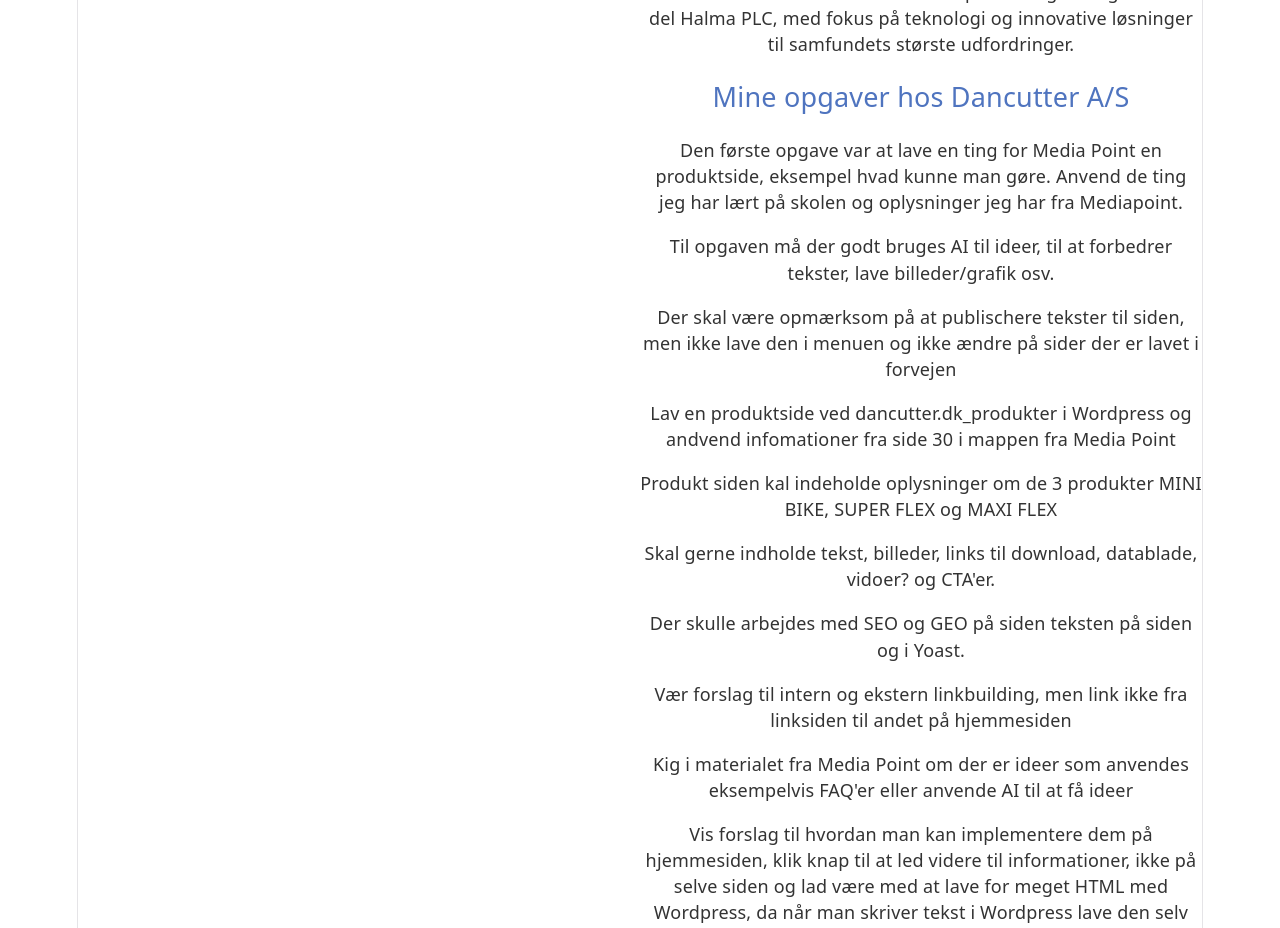
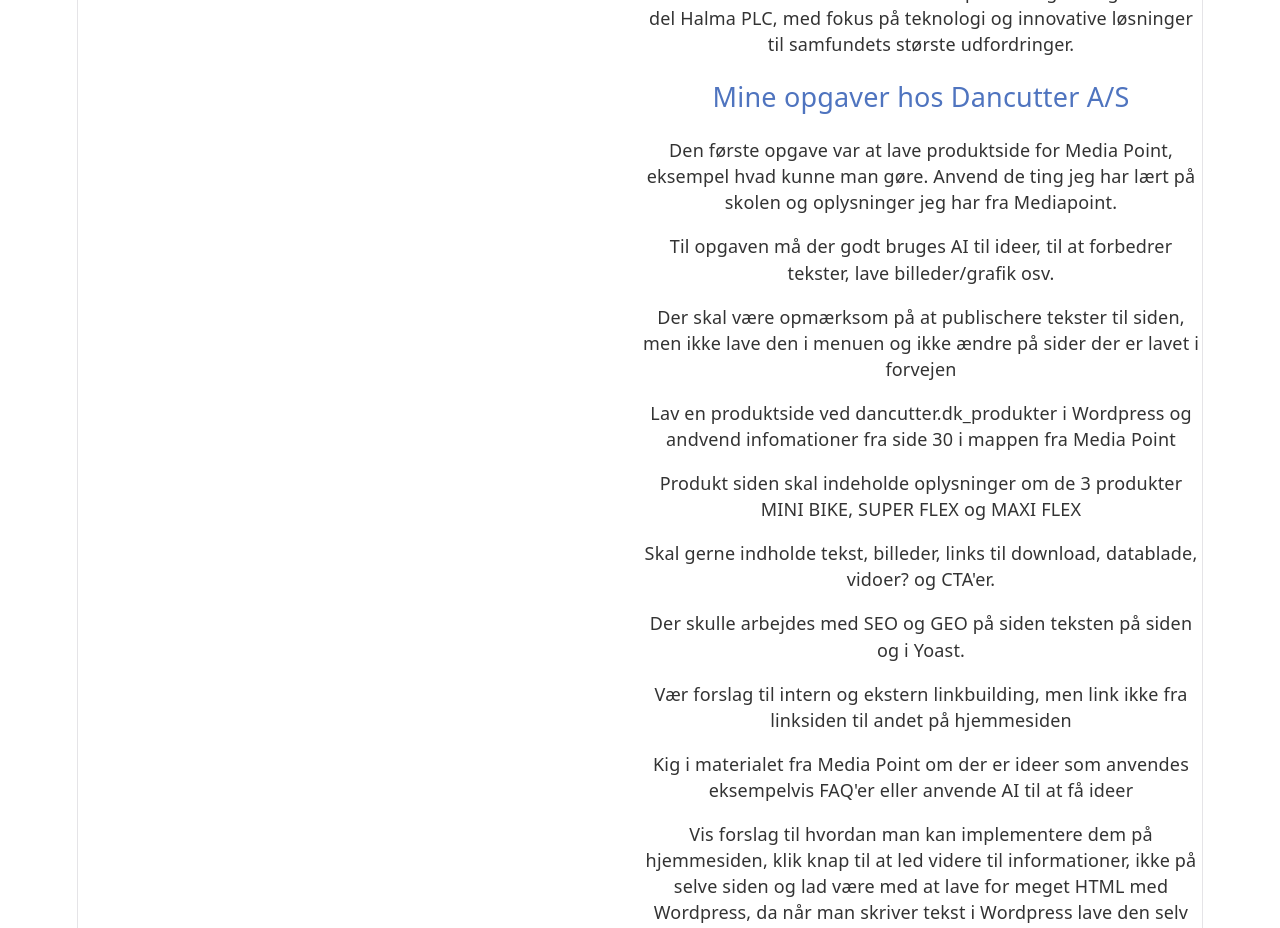
Before and after one commit to SimonH3-coder/Portfolio-Simon, a React (Vite) app: page /Praktik in a window 1280 px wide. Shown: the part 860-1788 px from the top of the page. Built offline with nearby package versions, Linux system fonts and the light colour scheme.

Commit message:
fix: improve content clarity and detail in Praktik and Uddannelse pages

```diff
--- a/src/pages/Praktik.jsx
+++ b/src/pages/Praktik.jsx
@@ -29,7 +29,7 @@
                 </p>
 
                 <h3 className="text-[#4f74bf] font-[Roboto, sans-serif] my-2 mx-0 py-2 px-0 text-[1.5rem]">Mine opgaver hos Dancutter A/S</h3>
-                <p className="my-2 mx-0 py-2 px-0"> Den første opgave var at lave en ting for Media Point en produktside, eksempel hvad kunne man gøre.
+                <p className="my-2 mx-0 py-2 px-0"> Den første opgave var at lave produktside for Media Point, eksempel hvad kunne man gøre.
                     Anvend de ting jeg har lært på skolen og oplysninger jeg har fra Mediapoint.
                 </p>
                 <p className="my-2 mx-0 py-2 px-0">Til opgaven må der godt bruges AI til ideer, til at forbedrer tekster, lave billeder/grafik osv. </p>
@@ -37,7 +37,7 @@
                     lavet i forvejen
                 </p>
                 <p className="my-2 mx-0 py-2 px-0"> Lav en produktside ved dancutter.dk_produkter i Wordpress og andvend infomationer fra side 30 i mappen fra Media Point</p>
-                <p className="my-2 mx-0 py-2 px-0">Produkt siden kal indeholde oplysninger om de 3 produkter MINI BIKE, SUPER FLEX og MAXI FLEX</p>
+                <p className="my-2 mx-0 py-2 px-0">Produkt siden skal indeholde oplysninger om de 3 produkter MINI BIKE, SUPER FLEX og MAXI FLEX</p>
                 <p className="my-2 mx-0 py-2 px-0"> Skal gerne indholde tekst, billeder, links til download, datablade, vidoer? og CTA'er.</p>
                 <p className="my-2 mx-0 py-2 px-0"> Der skulle arbejdes med SEO og GEO på siden teksten på siden og i Yoast.</p>
                 <p className="my-2 mx-0 py-2 px-0"> Vær forslag til intern og ekstern linkbuilding, men link ikke fra linksiden til andet på hjemmesiden</p>
--- a/src/pages/Uddannelse.jsx
+++ b/src/pages/Uddannelse.jsx
@@ -11,6 +11,8 @@
 
             <h3 className="text-[#4f74bf] font-[Roboto, sans-serif] my-2 mx-0 py-2 px-0 text-[2rem]">Udannelse, erfaring og periode</h3>
             <article>
+                <p>Praktik Dancutter A/S Livøvej 1 som webudvikler. Har arbejdet med udvikling og optimering af virksomheds Wordpress-website. Det har været SEO- og GEO- optimering, samt struktur og sortering i mediebiblioteket med henblik på at gør siden bedre i hastighed og performance. Haft møder med danske og internationale kollegaer. </p>
+                <p className="my-2 mx-0 py-2 px-0">26. maj til 23.juni 2026</p>
 
             <p >Studietur Gran Garia gruppearbejde projekt
 med klima mål app. Med elever fra Danmark,
```
